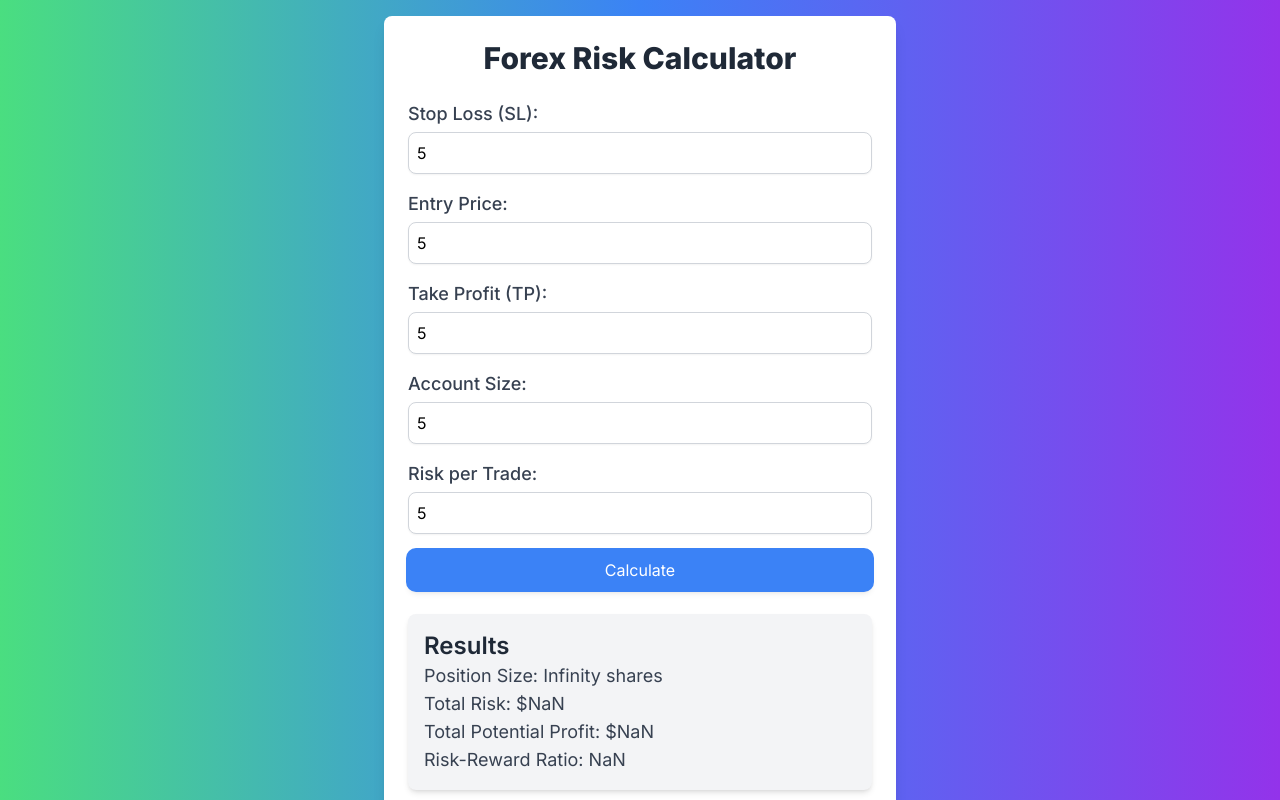
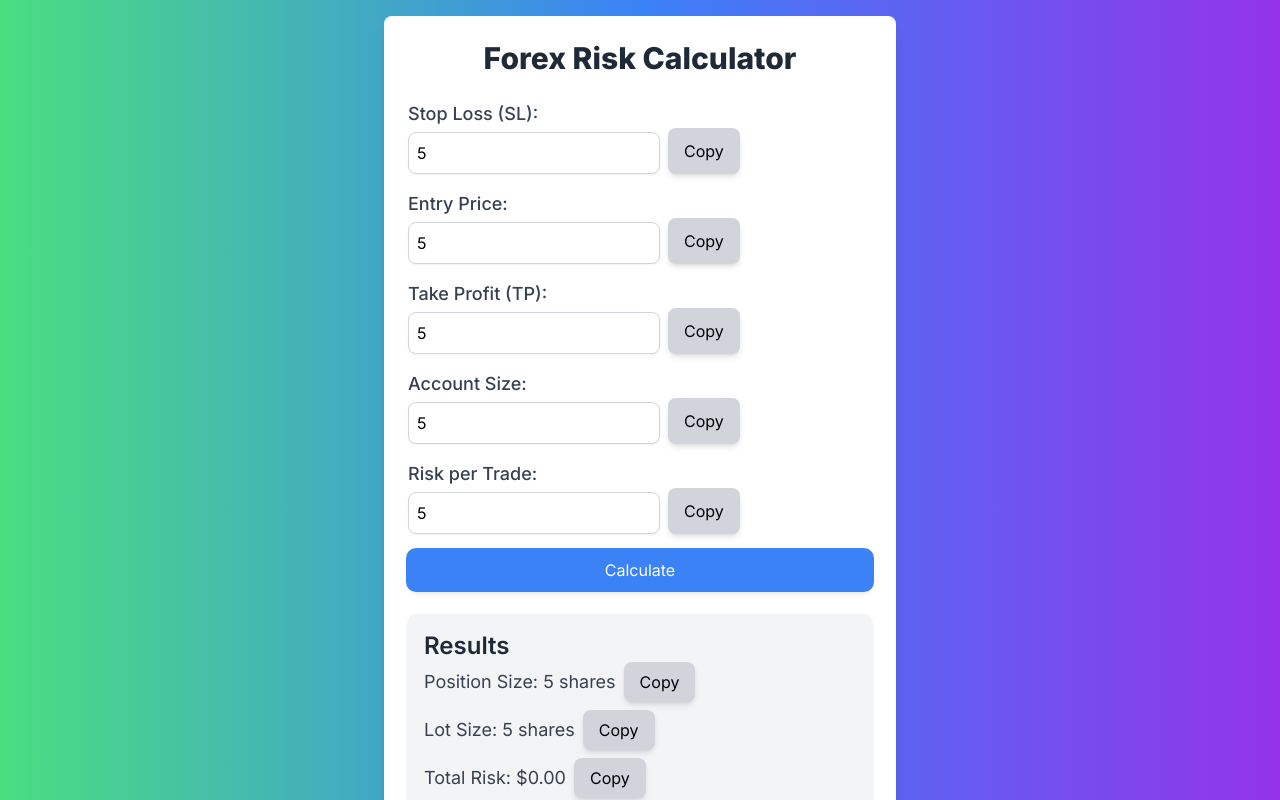
Before and after one commit to jordanjunior22/fxcaculator, a Next.js app: page / in a window 1280 px wide. Both pictures are taken after typing "5", "5", "5", "5", "5" into the empty fields and a click on the button "Calculate". Shown: the top 800 px of the page. Built offline with nearby package versions, Linux system fonts and the light colour scheme.

Commit message:
Update page.js

```diff
--- a/app/page.js
+++ b/app/page.js
@@ -1,4 +1,4 @@
-"use client"
+"use client";
 import { useState } from 'react';
 import Head from 'next/head';
 
@@ -25,17 +25,38 @@ const Home = () => {
     }
 
     const riskPerShare = Math.abs(entry - sl);
-    const positionSize = Math.abs(risk) / riskPerShare;
-    const totalRisk = positionSize * riskPerShare;
+    const positionSize = calculatePositionSize(riskPerTrade);
+    const lotSize = calculateLotSize(positionSize);
+    const totalRisk = lotSize * riskPerShare;
     const profitPerShare = Math.abs(entry - tp);
-    const totalProfit = positionSize * profitPerShare;
+    const totalProfit = lotSize * profitPerShare;
     const riskRewardRatio = profitPerShare / riskPerShare;
 
     setResults({
       positionSize: positionSize.toFixed(0),
+      lotSize: lotSize.toFixed(0),
       totalRisk: totalRisk.toFixed(2),
       totalProfit: totalProfit.toFixed(2),
       riskRewardRatio: riskRewardRatio.toFixed(2),
+    });
+  };
+
+  const calculatePositionSize = (riskPerTrade) => {
+    return parseFloat(riskPerTrade);
+  };
+
+  const calculateLotSize = (positionSize) => {
+    const positionSizeStr = positionSize.toString();
+    const trailingZeros = positionSizeStr.length - (positionSizeStr.indexOf('.') + 1 || positionSizeStr.length);
+    const divisor = Math.pow(10, trailingZeros);
+    return positionSize / divisor;
+  };
+
+  const copyToClipboard = (text) => {
+    navigator.clipboard.writeText(text).then(() => {
+      alert("Copied to clipboard!");
+    }, (err) => {
+      alert("Failed to copy text: " + err);
     });
   };
 
@@ -53,6 +74,7 @@ const Home = () => {
         <form onSubmit={handleSubmit} className="space-y-4">
           <div className="flex flex-col">
             <label className="text-lg font-medium text-gray-700">Stop Loss (SL):</label>
+            <div className="flex">
               <input
                 type="number"
                 step="0.01"
@@ -61,9 +83,18 @@ const Home = () => {
                 className="mt-1 p-2 border border-gray-300 rounded-lg shadow-sm text-black bg-white focus:outline-none focus:ring-2 focus:ring-blue-500"
                 required
               />
+              <button
+                type="button"
+                onClick={() => copyToClipboard(stopLoss)}
+                className="ml-2 py-2 px-4 bg-gray-300 text-black rounded-lg shadow-md hover:bg-gray-400 focus:outline-none focus:ring-2 focus:ring-gray-500"
+              >
+                Copy
+              </button>
+            </div>
           </div>
           <div className="flex flex-col">
             <label className="text-lg font-medium text-gray-700">Entry Price:</label>
+            <div className="flex">
               <input
                 type="number"
                 step="0.01"
@@ -72,9 +103,18 @@ const Home = () => {
                 className="mt-1 p-2 border border-gray-300 rounded-lg shadow-sm text-black bg-white focus:outline-none focus:ring-2 focus:ring-blue-500"
                 required
               />
+              <button
+                type="button"
+                onClick={() => copyToClipboard(entryPrice)}
+                className="ml-2 py-2 px-4 bg-gray-300 text-black rounded-lg shadow-md hover:bg-gray-400 focus:outline-none focus:ring-2 focus:ring-gray-500"
+              >
+                Copy
+              </button>
+            </div>
           </div>
           <div className="flex flex-col">
             <label className="text-lg font-medium text-gray-700">Take Profit (TP):</label>
+            <div className="flex">
               <input
                 type="number"
                 step="0.01"
@@ -83,9 +123,18 @@ const Home = () => {
                 className="mt-1 p-2 border border-gray-300 rounded-lg shadow-sm text-black bg-white focus:outline-none focus:ring-2 focus:ring-blue-500"
                 required
               />
+              <button
+                type="button"
+                onClick={() => copyToClipboard(takeProfit)}
+                className="ml-2 py-2 px-4 bg-gray-300 text-black rounded-lg shadow-md hover:bg-gray-400 focus:outline-none focus:ring-2 focus:ring-gray-500"
+              >
+                Copy
+              </button>
+            </div>
           </div>
           <div className="flex flex-col">
             <label className="text-lg font-medium text-gray-700">Account Size:</label>
+            <div className="flex">
               <input
                 type="number"
                 step="0.01"
@@ -94,9 +143,18 @@ const Home = () => {
                 className="mt-1 p-2 border border-gray-300 rounded-lg shadow-sm text-black bg-white focus:outline-none focus:ring-2 focus:ring-blue-500"
                 required
               />
+              <button
+                type="button"
+                onClick={() => copyToClipboard(accountSize)}
+                className="ml-2 py-2 px-4 bg-gray-300 text-black rounded-lg shadow-md hover:bg-gray-400 focus:outline-none focus:ring-2 focus:ring-gray-500"
+              >
+                Copy
+              </button>
+            </div>
           </div>
           <div className="flex flex-col">
             <label className="text-lg font-medium text-gray-700">Risk per Trade:</label>
+            <div className="flex">
               <input
                 type="number"
                 step="0.01"
@@ -105,6 +163,14 @@ const Home = () => {
                 className="mt-1 p-2 border border-gray-300 rounded-lg shadow-sm text-black bg-white focus:outline-none focus:ring-2 focus:ring-blue-500"
                 required
               />
+              <button
+                type="button"
+                onClick={() => copyToClipboard(riskPerTrade)}
+                className="ml-2 py-2 px-4 bg-gray-300 text-black rounded-lg shadow-md hover:bg-gray-400 focus:outline-none focus:ring-2 focus:ring-gray-500"
+              >
+                Copy
+              </button>
+            </div>
           </div>
           <button type="submit" className="w-full py-2 px-4 bg-blue-500 text-white rounded-lg shadow-md hover:bg-blue-600 focus:outline-none focus:ring-2 focus:ring-blue-500">
             Calculate
@@ -114,10 +180,56 @@ const Home = () => {
         {results && (
           <div className="mt-6 p-4 bg-gray-100 rounded-lg shadow-md">
             <h2 className="text-2xl font-semibold text-gray-800">Results</h2>
+            <div className="flex items-center">
               <p className="text-lg text-gray-700">Position Size: {results.positionSize} shares</p>
+              <button
+                type="button"
+                onClick={() => copyToClipboard(results.positionSize)}
+                className="ml-2 py-2 px-4 bg-gray-300 text-black rounded-lg shadow-md hover:bg-gray-400 focus:outline-none focus:ring-2 focus:ring-gray-500"
+              >
+                Copy
+              </button>
+            </div>
+            <div className="flex items-center mt-2">
+              <p className="text-lg text-gray-700">Lot Size: {results.lotSize} shares</p>
+              <button
+                type="button"
+                onClick={() => copyToClipboard(results.lotSize)}
+                className="ml-2 py-2 px-4 bg-gray-300 text-black rounded-lg shadow-md hover:bg-gray-400 focus:outline-none focus:ring-2 focus:ring-gray-500"
+              >
+                Copy
+              </button>
+            </div>
+            <div className="flex items-center mt-2">
               <p className="text-lg text-gray-700">Total Risk: ${results.totalRisk}</p>
+              <button
+                type="button"
+                onClick={() => copyToClipboard(results.totalRisk)}
+                className="ml-2 py-2 px-4 bg-gray-300 text-black rounded-lg shadow-md hover:bg-gray-400 focus:outline-none focus:ring-2 focus:ring-gray-500"
+              >
+                Copy
+              </button>
+            </div>
+            <div className="flex items-center mt-2">
               <p className="text-lg text-gray-700">Total Potential Profit: ${results.totalProfit}</p>
+              <button
+                type="button"
+                onClick={() => copyToClipboard(results.totalProfit)}
+                className="ml-2 py-2 px-4 bg-gray-300 text-black rounded-lg shadow-md hover:bg-gray-400 focus:outline-none focus:ring-2 focus:ring-gray-500"
+              >
+                Copy
+              </button>
+            </div>
+            <div className="flex items-center mt-2">
               <p className="text-lg text-gray-700">Risk-Reward Ratio: {results.riskRewardRatio}</p>
+              <button
+                type="button"
+                onClick={() => copyToClipboard(results.riskRewardRatio)}
+                className="ml-2 py-2 px-4 bg-gray-300 text-black rounded-lg shadow-md hover:bg-gray-400 focus:outline-none focus:ring-2 focus:ring-gray-500"
+              >
+                Copy
+              </button>
+            </div>
           </div>
         )}
       </main>
```
Lines whose indentation alone changed are shown as unchanged.
